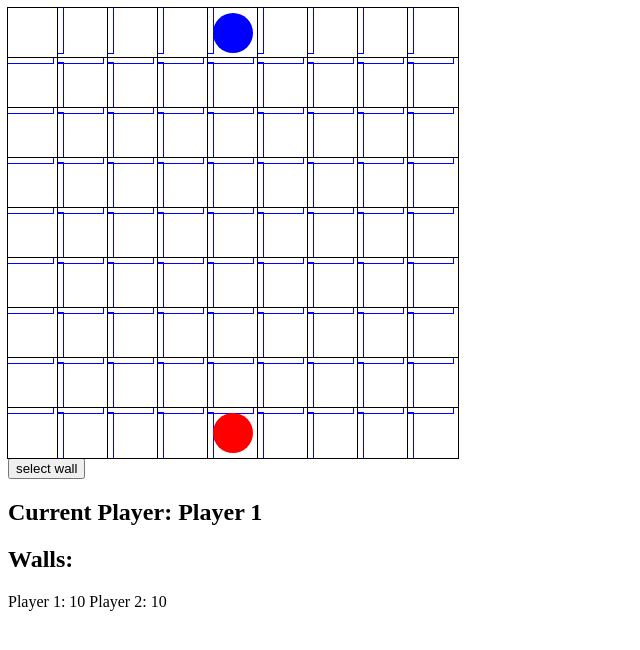
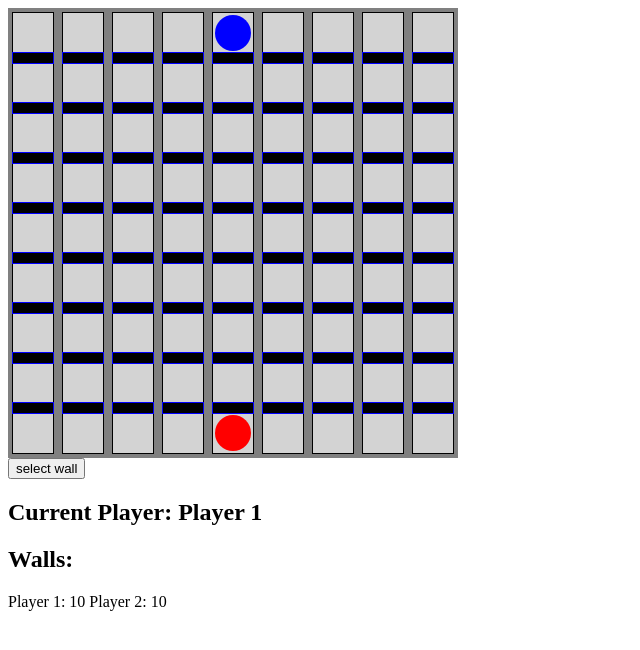
Before and after one commit to DeMcA/corridor, an Angular app: page / in a window 1280 px wide. Shown: the top 650 px of the page, without its empty margins (0-640 px from the left). Built offline with nearby package versions, Linux system fonts and the light colour scheme.

Commit message:
Move horizontal walls to separate component
Using length 72 array for the walls. Alternative is to use length 64 array, which forbidding sequentially filled slots

```diff
--- a/src/app/app.module.ts
+++ b/src/app/app.module.ts
@@ -4,12 +4,14 @@ import { NgModule } from '@angular/core';
 import { AppComponent } from './app.component';
 import { BoardComponent } from './board/board.component';
 import { BoardSquareComponent } from './board-square/board-square.component';
+import { BoardWallComponent } from './board-wall/board-wall.component';
 
 @NgModule({
   declarations: [
     AppComponent,
     BoardComponent,
-    BoardSquareComponent
+    BoardSquareComponent,
+    BoardWallComponent
   ],
   imports: [
     BrowserModule
--- a/src/app/board-square/board-square.component.css
+++ b/src/app/board-square/board-square.component.css
@@ -1,15 +1,16 @@
 .square {
     position: relative;
-    width: 50px;
-    height: 50px;
-    background: white;
+    width: 40px;
+    height: 40px;
+    margin: 5px 5px 5px;
+    background: lightgrey;
     float: left;
     outline: 1px solid black;
 
 }
 
 .horizontal {
-    width: 45px;
+    width: 4px;
     height: 5px;
     outline: 1px solid blue;
 }
@@ -22,18 +23,15 @@
 
 .piece {
     position: absolute;
-    width: 40px;
-    height: 40px;
-    -webkit-border-radius: 20px;
-    -moz-border-radius: 20px;
-    border-radius: 20px;
-    top: 5px;
-    left: 5px;
+    width: 36px;
+    height: 36px;
+    -webkit-border-radius: 18px;
+    -moz-border-radius: 18px;
+    border-radius: 18px;
+    top: 2px;
+    left: 2px;
 }
 
-.wall {
-    background: black
-}
 
 .player1 {
     background: blue;
--- a/src/app/board-square/board-square.component.html
+++ b/src/app/board-square/board-square.component.html
@@ -1,10 +1,4 @@
 <div class="square" (click)="click()" >
 <div *ngIf="player" class="piece"
   [ngClass]="{'player1':player==1,'player2':player==2}" (click)="pieceClick()"></div>
-<div *ngIf="!location.top" class="horizontal"
-  [ngClass]="{'wall':hwall}"
-  (click)="horizontalClick()"></div>
-<div *ngIf="!location.left" class="vertical"
-  [ngClass]="{'wall':vwall}"
-  (click)="verticalClick()"></div>
 </div>
--- a/src/app/board-square/board-square.component.ts
+++ b/src/app/board-square/board-square.component.ts
@@ -11,10 +11,8 @@ export class BoardSquareComponent implements OnInit {
   @Input() location;
   @Input() player: number;
   @Input() vwall
-  @Input() hwall
 
   @Output() squareClicked = new EventEmitter<number>();
-  @Output() horizontalClicked = new EventEmitter<number>();
   @Output() verticalClicked = new EventEmitter<number>();
   // @Output() pieceClicked = new EventEmitter<number>();
 
@@ -34,11 +32,6 @@ export class BoardSquareComponent implements OnInit {
   }
 
 
-  horizontalClick() {
-    console.log("horizontal click in square")
-    this.horizontalClicked.emit(this.idx)
-  }
-
   // // Don't actually need this for anything, can deduce in board component
   pieceClick() {
   //   console.log("click player ", this.player)
--- /dev/null
+++ b/src/app/board-wall/board-wall.component.css
@@ -0,0 +1,11 @@
+.horizontal {
+  position: absolute;
+  width: 40px;
+  height: 10px;
+  outline: 1px solid blue;
+}
+
+
+.wall {
+    background: black
+}
--- /dev/null
+++ b/src/app/board-wall/board-wall.component.html
@@ -0,0 +1,3 @@
+<div [ngStyle]="{'top.px': topDistance, 'left.px': leftDistance}"
+    class="horizontal" [class.wall]="wall">
+</div>
--- /dev/null
+++ b/src/app/board-wall/board-wall.component.ts
@@ -0,0 +1,32 @@
+import { Component, OnInit, EventEmitter, Input, Output } from '@angular/core';
+
+@Component({
+  selector: 'app-board-wall',
+  templateUrl: './board-wall.component.html',
+  styleUrls: ['./board-wall.component.css']
+})
+export class BoardWallComponent implements OnInit {
+
+  @Input() idx
+  @Output() horizontalClicked = new EventEmitter<number>();
+  @Input() wall
+
+  topDistance: number;
+  leftDistance: number;
+
+  constructor() {
+  }
+
+  ngOnInit() {
+    this.topDistance = 45+50*Math.floor(this.idx/9);
+    this.leftDistance = 5+50*(this.idx % 9)
+    // console.log(this.idx)
+  }
+
+  horizontalClick() {
+    console.log("horizontal click in square")
+    this.horizontalClicked.emit(this.idx)
+  }
+
+
+}
--- a/src/app/board/board.component.css
+++ b/src/app/board/board.component.css
@@ -1,4 +1,6 @@
 .board {
+    position: relative;
     width: 450px;
     height: 450px;
+    background: grey;
 }
--- a/src/app/board/board.component.html
+++ b/src/app/board/board.component.html
@@ -1,16 +1,17 @@
 <div class="board">
+
 <app-board-square *ngFor="let square of squares; let i = index"
      (squareClicked)="onSquareClicked($event)"
-     (horizontalClicked)="onHorizontaliClicked($event)"
-     (verticalClicked)="onVerticalClicked($event)"
      (pieceClicked)="onPieceClicked($event)"
      [idx]="i"
      [location]="getSquareLocation(i)"
      [player]=square
-     [hwall]="horizontalWalls[i]"
-     [vwall]="verticalWalls[i]"
  ></app-board-square>
+
+
+<app-board-wall [wall]="wall" *ngFor="let wall of horizontalWalls; let i = index" [idx]="i" ></app-board-wall>
 </div>
+
 <button (click)="wallSelectorClicked()">select wall</button>
 <h2> Current Player: Player {{player.key}}</h2>
 <h2> Walls: </h2>
--- a/src/app/board/board.component.ts
+++ b/src/app/board/board.component.ts
@@ -18,7 +18,7 @@ export class BoardComponent implements OnInit {
   constructor() {
     this.squares  = Array<number>(81).fill(0);
     this.verticalWalls  = Array<number>(81).fill(0);
-    this.horizontalWalls  = Array<number>(81).fill(0);
+    this.horizontalWalls  = Array<number>(72).fill(1);
     this.squares[4] = 1;
     this.squares[76] = 2;
     this.currentTurn = 0;
```
Also changed, not shown: 1 other file (tests, documents, lock files or other folders).
